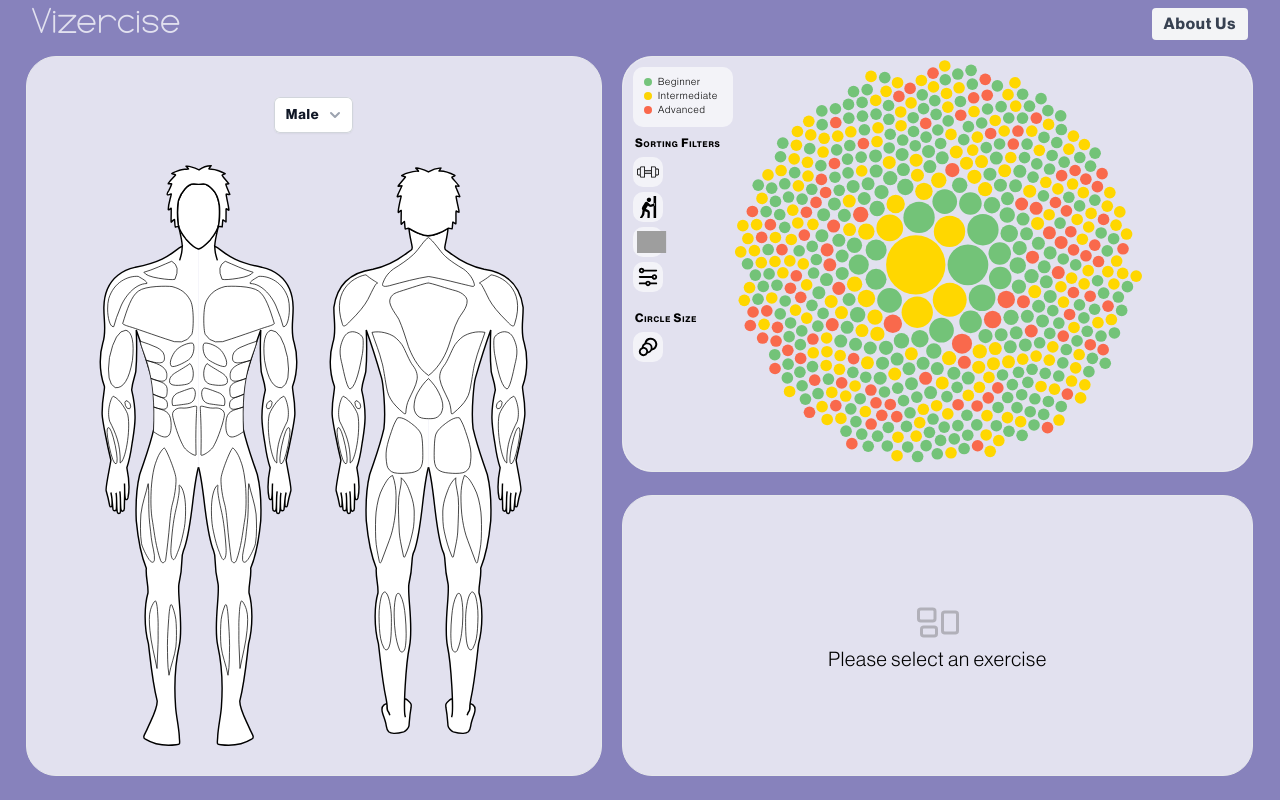
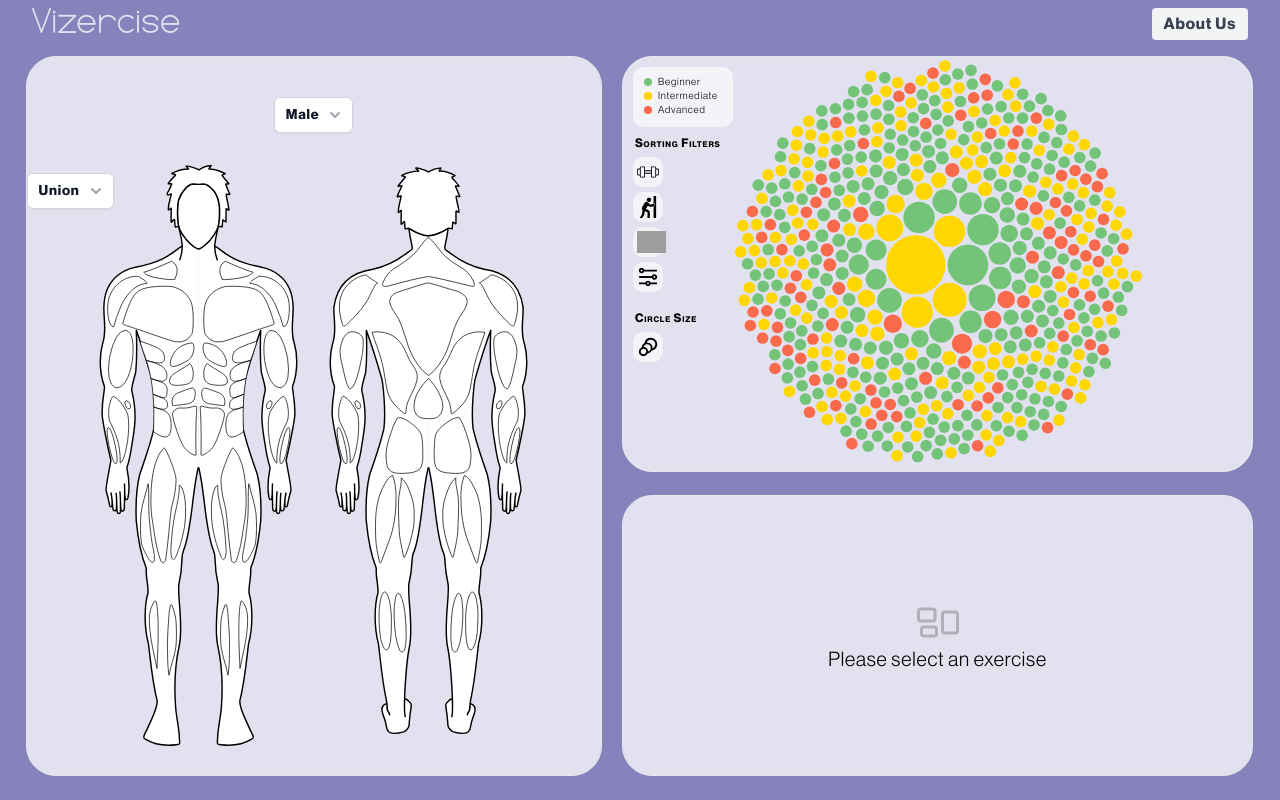
Before and after one commit to ernum/Vizercise, a Next.js app: page / in a window 1280 px wide. Built offline with nearby package versions, Linux system fonts and the light colour scheme; grey boxes are pictures that could not be loaded.

Commit message:
Add ability to do boolean && selection on muscles (placeholder button)

```diff
--- a/src/components/BodySection.js
+++ b/src/components/BodySection.js
@@ -17,7 +17,6 @@ export default function BodySection(props) {
   const frontMusclesFemale = musclesConst[2];
   const backMusclesFemale = musclesConst[3];
 
-  // the value of body decides what is rendered
   const [isMale, setIsMale] = useState(true);
 
   const [toolTipBack, setToolTipBack] = useState();
@@ -612,6 +611,16 @@ export default function BodySection(props) {
           optionText={isMale ? femaleString : maleString}
         />
       </div>
+      <div className="flex justify-right my-10">
+        <BodyButton
+          menuOrientation="left"
+          action={() => {
+            props.onSelectionSchemeButtonClick();
+          }}
+          buttonText={"Union"}
+          optionText={"Intersection"}
+        />
+      </div>
       <div id="toolTipFront">{drawFront()}</div>
       <div id="toolTipBack">{drawBack()}</div>
     </div>
--- a/src/components/Buttons.js
+++ b/src/components/Buttons.js
@@ -51,7 +51,6 @@ export default function BodyButton(props) {
 }
 
 export function TableButton(props) {
-  console.log(props.view);
   function changeIcon() {
     if (props.view == "table") {
       return <FontAwesomeIcon icon={faCirclePlay} className='text-2xl' />;
--- a/src/components/CirclePacking.js
+++ b/src/components/CirclePacking.js
@@ -25,10 +25,26 @@ export default function CirclePacking(props) {
 
   // Update the data displayed in CP chart when a muscle or sorting button is clicked
   useEffect(() => {
-    props.selectedMuscles.length
-      ? setExerciseData(getNestedData([...new Set(props.selectedMuscles.flatMap(GetExercises))], sortingScheme))
-      : setExerciseData(getNestedData(dataReq, sortingScheme));
-  }, [props.selectedMuscles, sortingScheme, sizingScheme]);
+    // If selectedMuscles is not empty
+    if (props.selectedMuscles.length) {
+      // Boolean || selection
+      if (props.selectionScheme === "Union") {
+        setExerciseData(getNestedData([...new Set(props.selectedMuscles.flatMap(GetExercises))], sortingScheme))
+      }
+      // Boolean && selection
+      else {
+        let intersectionArray = GetExercises(props.selectedMuscles[0]);
+        // Loop over selected muscles and only include exercises that intersect
+        for (let i = 1; i < props.selectedMuscles.length; i++) {
+          let tempArr = GetExercises(props.selectedMuscles[i])
+          intersectionArray = intersectionArray.filter(elem => tempArr.includes(elem));
+        }
+        setExerciseData(getNestedData([...new Set(intersectionArray)], sortingScheme))
+      }
+    } else {
+      setExerciseData(getNestedData(dataReq, sortingScheme));
+    }
+  }, [props.selectedMuscles, sortingScheme, sizingScheme, props.selectionScheme]);
 
   // Update id of leafs if they have been selected and give selected leafs a border outline
   useEffect(() => {
--- a/src/pages/index.js
+++ b/src/pages/index.js
@@ -7,9 +7,12 @@ import Presenter from "../components/Presenter";
 import About from "./about";
 
 export default function Home() {
+  const selectionSchemeTexts = ["Union", "Intersection"];
   const [exerciseSelected, setExerciseSelected] = useState(null);
   const [selectedExercises, setSelectedExercises] = useState([]);
   const [selectedMuscles, setSelectedMuscles] = useState([]);
+  const [muscleSelectionScheme, setMuscleSelectionScheme] = useState(selectionSchemeTexts[0]);
+
   const [idFromSetId, setnewId] = useState();
   const [isClosed, setIsClosed] = useState();
   const [showPopup, setShowPopup] = useState(false);
@@ -56,6 +59,12 @@ export default function Home() {
     setExerciseSelected(null);
   }
 
+  function switchMuscleSelectionScheme() {
+    muscleSelectionScheme === selectionSchemeTexts[0]
+      ? setMuscleSelectionScheme(selectionSchemeTexts[1])
+      : setMuscleSelectionScheme(selectionSchemeTexts[0]);
+  }
+
   return (
     <div className="font-[NeueHaasDisplay] tracking-wider">
       {/* Title and Button */}
@@ -89,6 +98,7 @@ export default function Home() {
         <div>
           <BodySection
             onClick={onMuscleClicked}
+            onSelectionSchemeButtonClick={switchMuscleSelectionScheme}
             selectedMuscles={selectedMuscles}
             selectedExercises={selectedExercises}
           />
@@ -105,6 +115,7 @@ export default function Home() {
           css={"absolute w-[100%] h-[100%] top-[0%]"}
           selectedExercises={selectedExercises}
           selectedMuscles={selectedMuscles}
+          selectionScheme={muscleSelectionScheme}
           onExerciseClick={setExerciseSelected}
         />
       </div>
```
